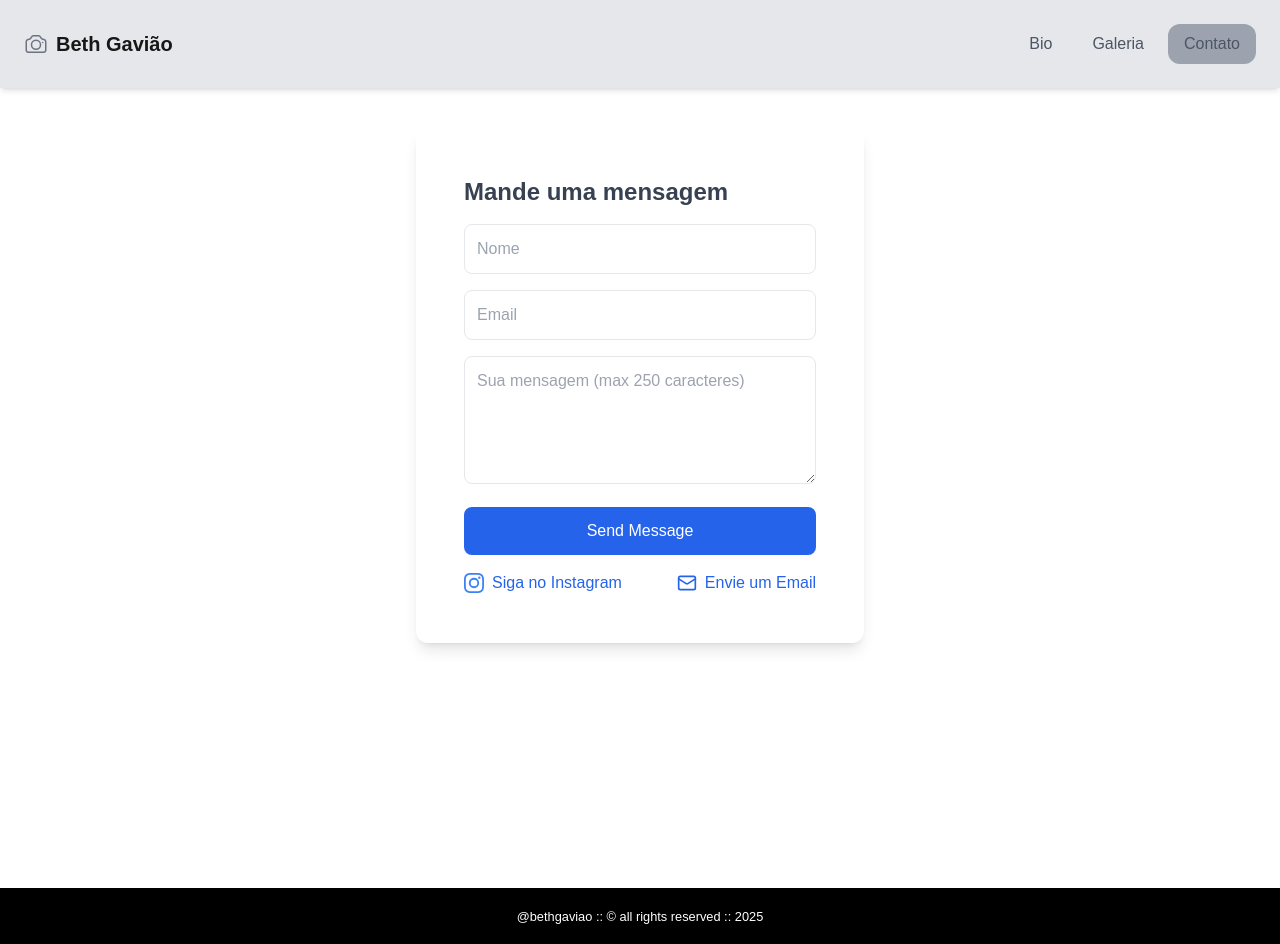
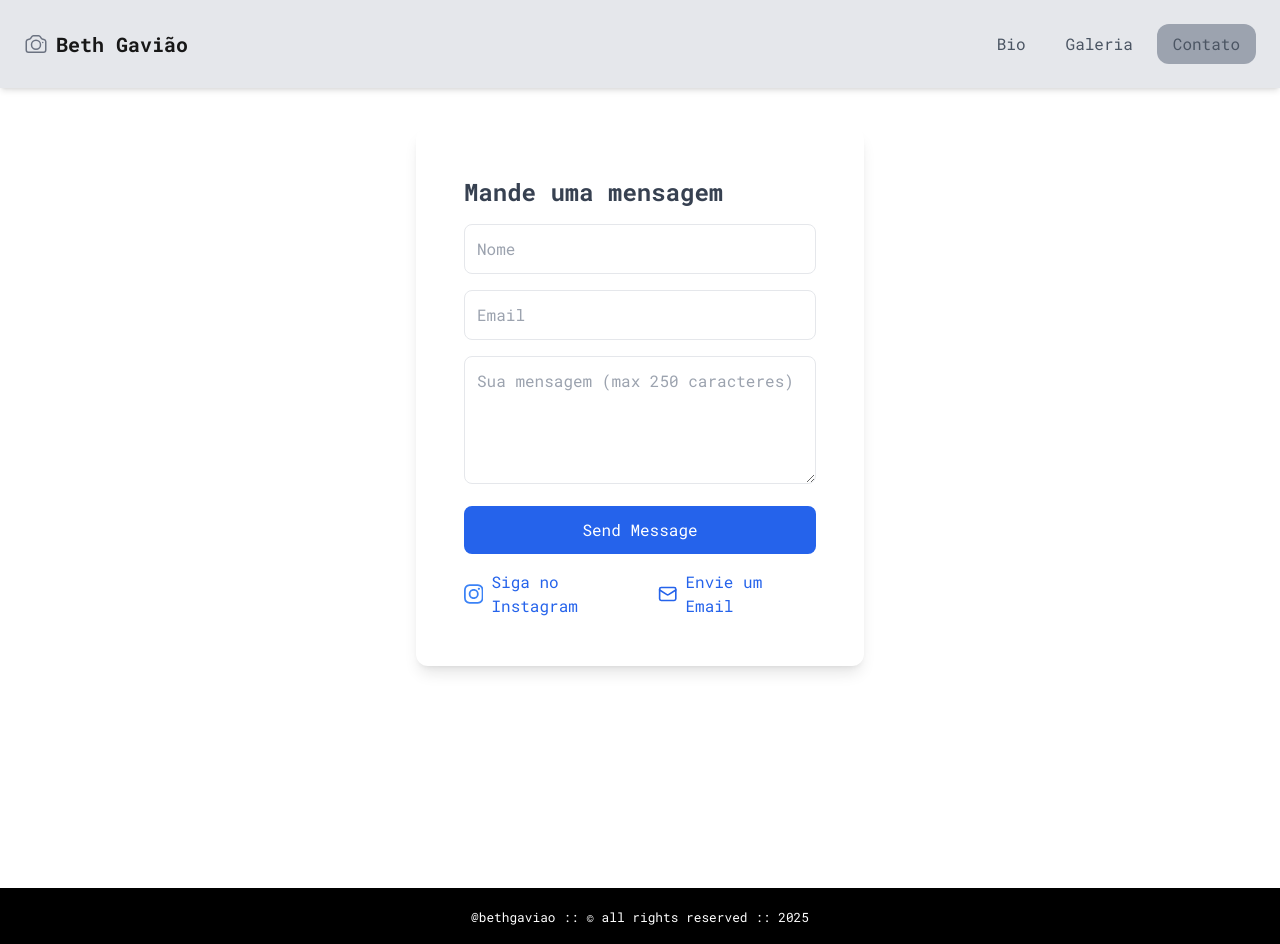
Before and after one commit to dinotudor/beth-gaviao, a Next.js app: page /contato in a window 1280 px wide. Built offline with nearby package versions, Linux system fonts and the light colour scheme.

Commit message:
add font

```diff
--- a/src/app/layout.tsx
+++ b/src/app/layout.tsx
@@ -1,17 +1,13 @@
 import type { Metadata } from "next";
-import { Geist, Geist_Mono } from "next/font/google";
+import { Roboto_Mono } from "next/font/google";
 import "./globals.css";
 import Header from "@/components/Header";
 import Footer from "@/components/Footer";
 
-const geistSans = Geist({
-    variable: "--font-geist-sans",
+const robotoMono = Roboto_Mono({
     subsets: ["latin"],
-});
-
-const geistMono = Geist_Mono({
-    variable: "--font-geist-mono",
-    subsets: ["latin"],
+    display: "swap",
+    weight: ["400", "700"],
 });
 
 export const metadata: Metadata = {
@@ -27,7 +23,7 @@
     return (
         <html lang="pt">
             <body
-                className={`${geistSans.variable} ${geistMono.variable} antialiased`}
+                className={`${robotoMono.className} ${robotoMono.className} antialiased`}
             >
                 <Header />
                 <main className="container mx-auto px-4 min-h-screen">
```
